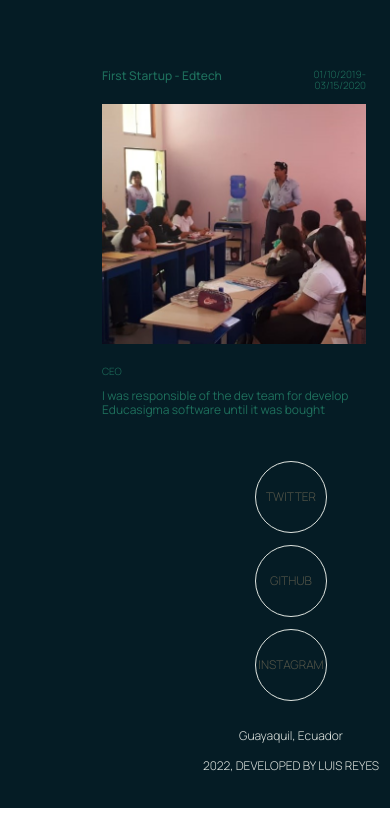
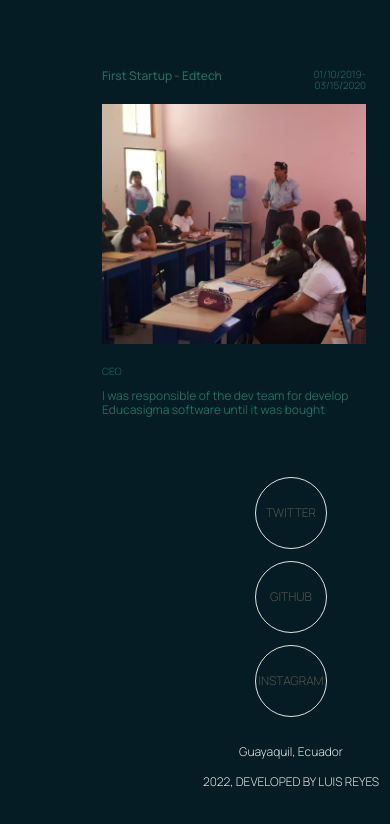
Before and after one commit to platzi/curso-arquitecturas-css-proyecto-2, a Vue app: page / in a window 390 px wide. Shown: the part 7179-8003 px from the top of the page. Built offline with nearby package versions, Linux system fonts and the light colour scheme.

Commit message:
add: bem methodology in footer component

```diff
--- a/src/components/TheFooter.vue
+++ b/src/components/TheFooter.vue
@@ -1,21 +1,20 @@
 <template>
-  <footer class="wrapper">
-    <div class="footer-container">
-      <div class="footer-container__social-container">
-        <div
+  <div class="wrapper">
+    <footer class="footer">
+      <ul class="social-media">
+        <li
           v-for="(item, index) in networks"
           :key="index"
-          class="social-network"
-        >
+          class="social-media__list-item">
           <a :href="item.link" target="_blank">{{ item.name }}</a>
-        </div>
+        </li>
+      </ul>
+      <div class="copyright">
+        <p class="copyright__location">Guayaquil, Ecuador</p>
+        <p class="copyright__signature">2022, DEVELOPED BY LUIS REYES</p>
       </div>
-      <div class="footer-container__copyright-container">
-        <p class="location">Guayaquil, Ecuador</p>
-        <p class="signature">2022, DEVELOPED BY LUIS REYES</p>
-      </div>
-    </div>
-  </footer>
+    </footer>
+  </div>
 </template>
 
 <script>
@@ -44,7 +43,7 @@ export default {
   align-items: flex-end;
   padding-bottom: 20px;
 }
-.footer-container {
+.footer {
   width: 70%;
   display: flex;
   flex-wrap: wrap;
@@ -53,7 +52,7 @@ export default {
   padding: 1rem 2.125rem;
 }
 
-.footer-container__social-container {
+.social-media {
   width: 280px;
   padding: 0 2.125rem;
   display: flex;
@@ -61,7 +60,7 @@ export default {
   align-items: center;
 }
 
-.social-network {
+.social-media__list-item {
   display: flex;
   justify-content: center;
   align-items: center;
@@ -73,7 +72,7 @@ export default {
   padding: 1rem;
 }
 
-.social-network a {
+.social-media__list-item a {
   text-align: center;
   font-family: var(--font-family);
   color: var(--secundary-color);
@@ -82,14 +81,14 @@ export default {
   text-decoration: none;
 }
 
-.footer-container__copyright-container {
+.copyright {
   display: flex;
   flex-direction: column;
   justify-content: center;
   align-items: flex-end;
 }
 
-.location {
+.copyright__location {
   text-align: right;
   font-family: var(--font-family);
   color: var(--lightbg-color);
@@ -99,7 +98,7 @@ export default {
   margin-bottom: 1rem;
 }
 
-.signature {
+.copyright__signature {
   text-align: right;
   font-family: var(--font-family);
   color: var(--lightbg-color);
@@ -109,28 +108,28 @@ export default {
 }
 
 @media only screen and (max-width: 780px) {
-  .footer-container__copyright-container {
+  .copyright {
     align-items: center;
   }
 
-  .social-network {
+  .social-media__list-item {
     margin-right: 0;
   }
 }
 
 @media only screen and (max-width: 640px) {
-  .footer-container {
+  .footer {
     flex-direction: column;
   }
 
-  .footer-container__social-container {
+  .social-media {
     margin-bottom: 1rem;
     flex-direction: column;
     justify-content: center;
     align-items: center;
     padding: 0;
   }
-  .social-network {
+  .social-media__list-item {
     margin-bottom: 0.75rem;
   }
 }
```
